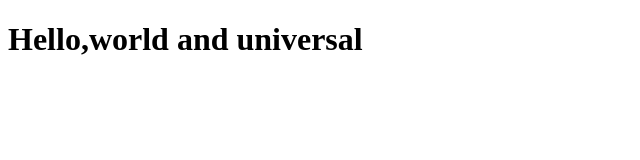
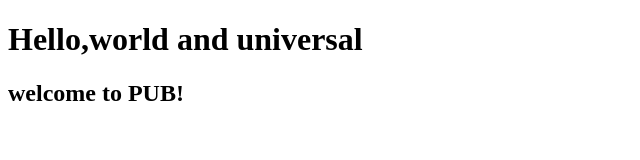
Before and after one commit to melaniputri1041/pertemuan3, a plain HTML site: page index.html in a window 1280 px wide. Shown: the whole page, without its empty margins (0-640 px from the left). Drawn offline with Linux system fonts and the light colour scheme.

Commit message:
add welcome message

```diff
--- a/index.html
+++ b/index.html
@@ -8,5 +8,8 @@
 </head>
 <body>
     <h1>Hello,world and universal</h1>
+    <h2>
+        welcome to PUB!
+    </h2>
 </body>
 </html>
```
